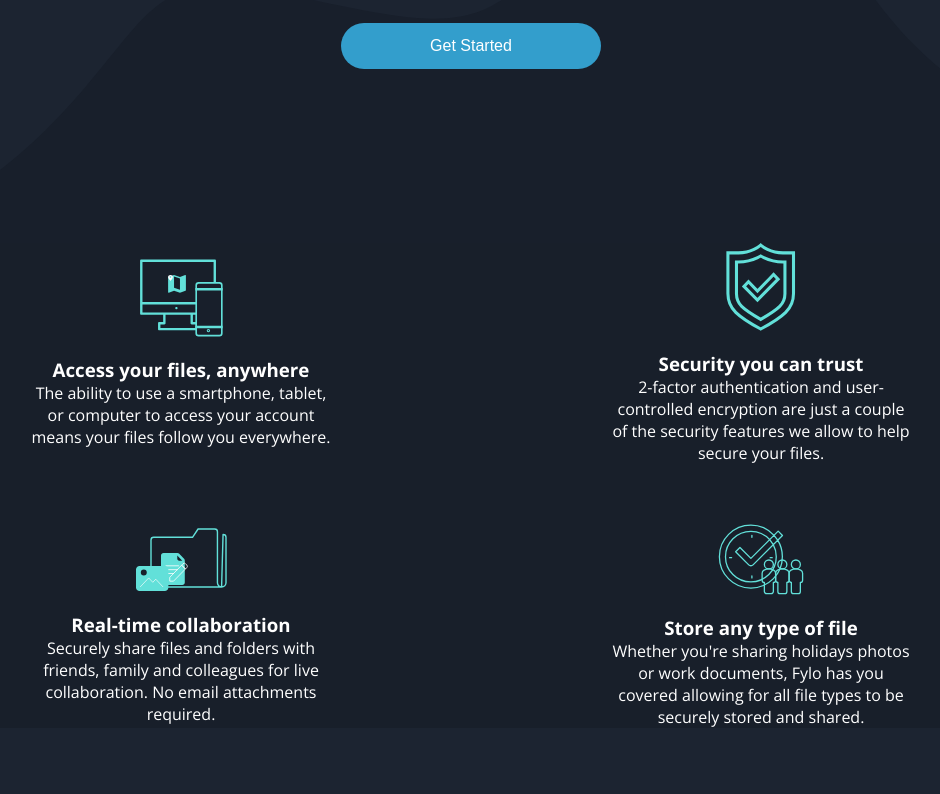
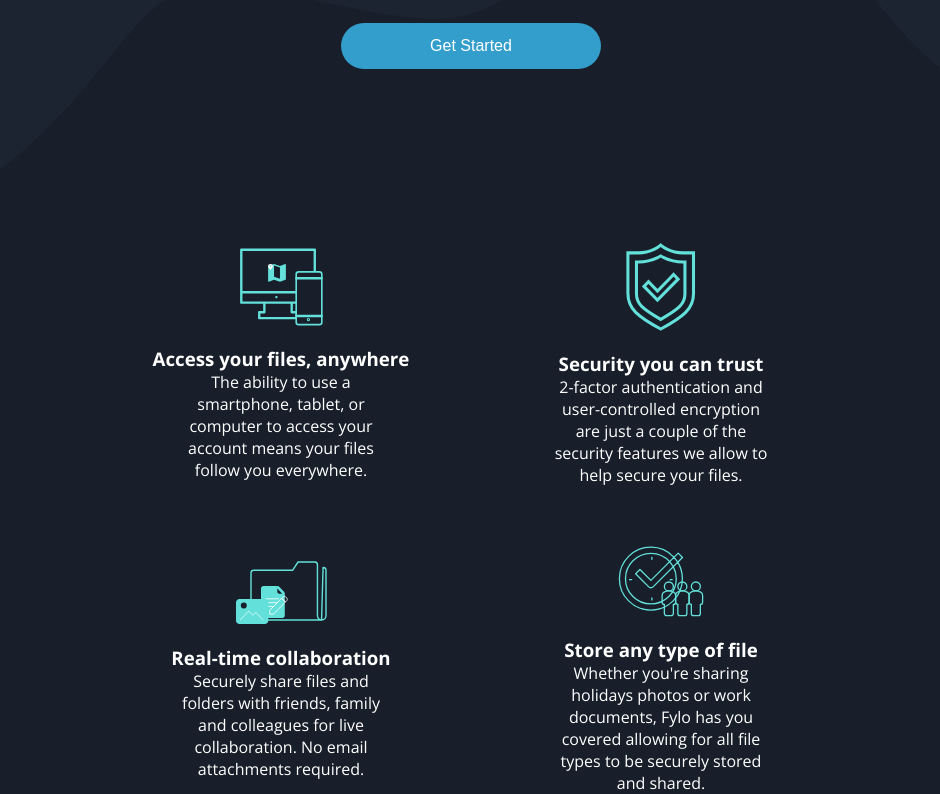
Before and after one commit to data-sets/fylo-dark-theme, a React (Create React App) app: page / in a window 1280 px wide. Shown: the part 917-1711 px from the top of the page, without its empty margins (169-1109 px from the left). Before the commit the page ends 1645 px from the top, so only its background shows below. Built offline with nearby package versions, Linux system fonts and the light colour scheme.

Commit message:
testing: font size

```diff
--- a/src/scss/globals/_main.scss
+++ b/src/scss/globals/_main.scss
@@ -96,18 +96,17 @@ button {
     background-color: v.$dark-blue-main-bg;
     position: relative;
     margin-top: -5px;
-    padding-inline: 90px;
+    padding-inline: 290px;
     ul {
       display: grid;
       justify-content: center;
       align-items: center;
-      grid-template-columns: repeat(auto-fit, minmax(420px, 1fr));
+      grid-template-columns: repeat(auto-fit, minmax(320px, 1fr));
       gap: 60px;
       position: relative;
       margin-top: -30px;
       width: 100%;
       li {
-        padding: 0 60px;
         color: v.$white;
         text-align: center;
         img {
```
Also changed, not shown: src/dist/style.css, 1 other file (tests, documents, lock files or other folders).
